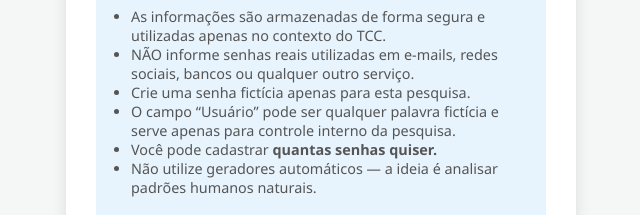
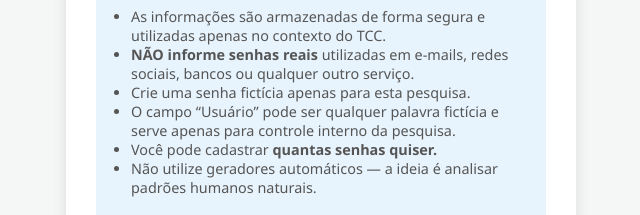
Before and after one commit to abrusco/tcc_forense, a website: page public/index.html in a window 1280 px wide. Shown: the part 232-447 px from the top of the page, 319-959 px from the left. Drawn offline with Linux system fonts and the light colour scheme.

```diff
--- a/public/index.html
+++ b/public/index.html
@@ -39,7 +39,7 @@
         <strong>Regras importantes:</strong>
         <ul>
             <li>As informações são armazenadas de forma segura e utilizadas apenas no contexto do TCC.</li>
-            <li>NÃO informe senhas reais utilizadas em e-mails, redes sociais, bancos ou qualquer outro serviço.</li>
+            <li><strong>NÃO informe senhas reais</strong> utilizadas em e-mails, redes sociais, bancos ou qualquer outro serviço.</li>
             <li>Crie uma senha fictícia apenas para esta pesquisa.</li>
             <li>O campo “Usuário” pode ser qualquer palavra fictícia e serve apenas para controle interno da pesquisa.</li>
             <li>Você pode cadastrar <strong>quantas senhas quiser.</strong></li>
```
